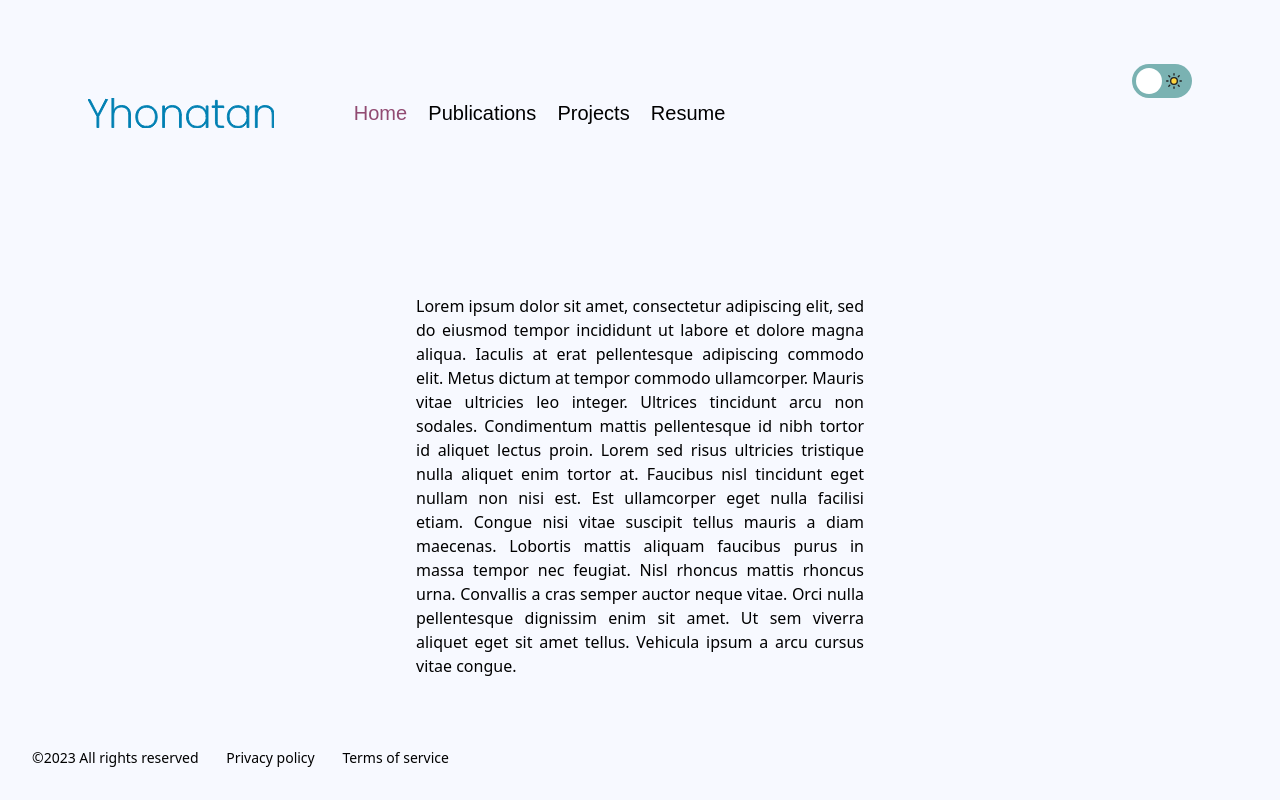
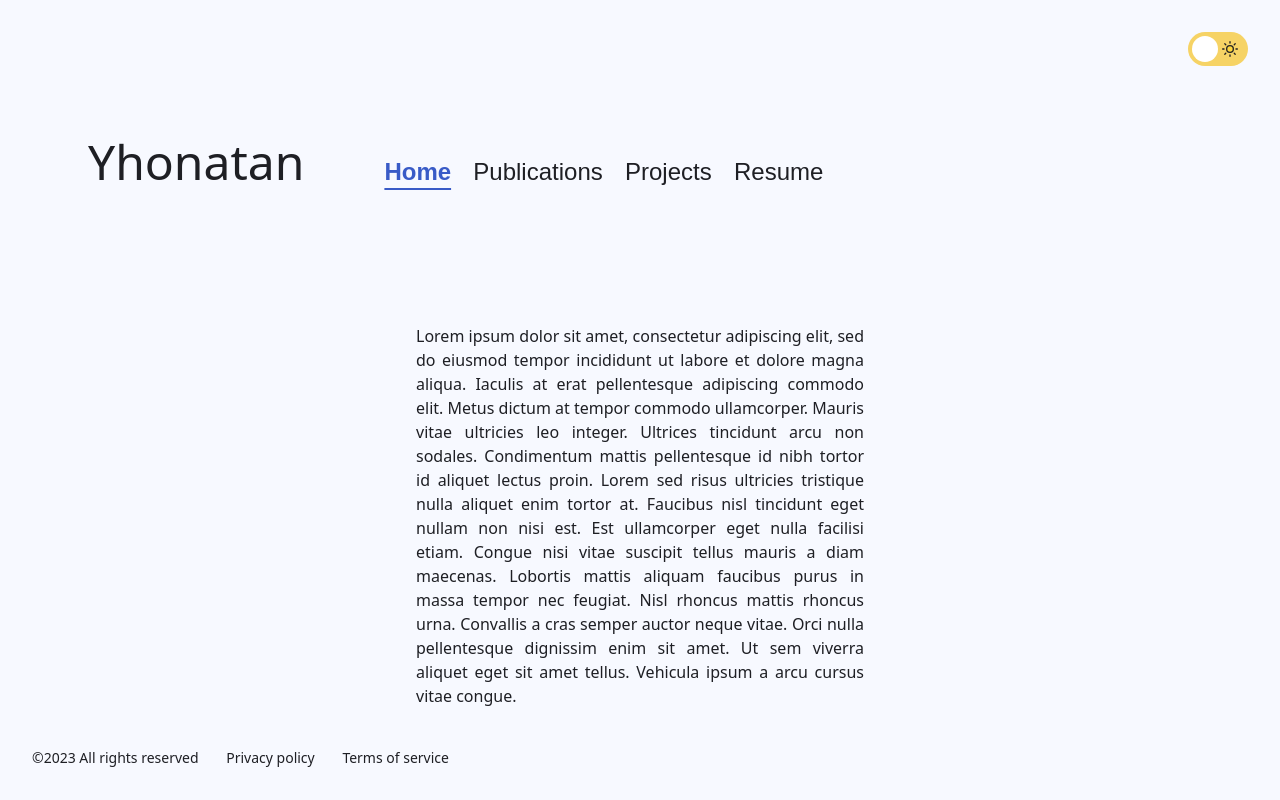
Before and after one commit to yiquiapaza/yiquiapaza.github.io, an Astro site: page / in a window 1280 px wide. Built offline with nearby package versions, Linux system fonts and the light colour scheme; Astro itself is replaced by a stand-in of ours.

Commit message:
feat: update themechange position and update colors

```diff
--- a/src/components/Card.astro
+++ b/src/components/Card.astro
@@ -10,7 +10,7 @@ const { title, event, authors, doi, pdf, url, video, year, image } =
 
 <!--TODO: Refactor when I will have more that ten articles-->
 <div
-    class="bg-interactive-blue-3 dark:bg-dark-interactive-blue-3 mx-auto mb-6 mt-6 max-w-sm overflow-hidden rounded-xl shadow-md md:max-w-6xl"
+    class="mx-auto mb-6 mt-6 max-w-sm overflow-hidden rounded-xl bg-interactive-blue-3 shadow-md dark:bg-dark-interactive-blue-3 md:max-w-6xl"
 >
     <div class="md:flex">
         <div class="md:shrink-0">
@@ -35,7 +35,9 @@ const { title, event, authors, doi, pdf, url, video, year, image } =
             >
                 {event} - {year}
             </h1>
-            <h2 class="light:text-text dark:text-text md:test-md mt-1 block text-sm leading-tight">
+            <h2
+                class="light:text-text dark:text-text md:test-md mt-1 block text-sm leading-tight"
+            >
                 {
                     authors.map((author) =>
                         author === 'Yhonatan Iquiapaza,' ? (
--- a/src/components/Header.astro
+++ b/src/components/Header.astro
@@ -1,33 +1,23 @@
 ---
 import Toggle from '../components/ThemeChange.astro';
-const { headerName } = Astro.props;
-const headerNames = [
-    { name: 'home', isActive: false },
-    { name: 'publications', isActive: false },
-    { name: 'projects', isActive: false },
-    { name: 'resume', isActive: false },
-];
-headerNames.map((item) => {
-    if (headerName === item.name) item.isActive = true;
-    return item;
-});
+const pathName = new URL(Astro.request.url);
+const currentPath = pathName.pathname.slice(1);
 ---
 
-<div
-    class="light:bg-background container mx-auto max-w-6xl px-6 py-16 dark:bg-background md:py-16"
->
-    <Toggle />
-    <nav class="light:text-text container relative mx-auto dark:text-text">
+<div class="container mx-auto max-w-6xl px-6 py-16 md:py-16">
+    <nav class="container relative mx-auto">
         <div
-            class="flex flex-col items-center space-x-2.5 md:flex-row md:space-x-20"
+            class="flex flex-col items-center md:items-baseline space-x-2.5 md:flex-row md:space-x-20"
         >
-            <img src="/images/yhonatan.svg" alt="Yhonatan" />
-            <div class="space-x-4 py-10 text-sm md:w-full md:p-0 md:text-xl">
+            <h1 class="text-4xl md:text-5xl object-left">Yhonatan</h1>
+            <div class=" object-right space-x-4 py-10 text-base md:w-full md:p-0 md:text-2xl">
                 <a
                     href="/"
                     class:list={[
                         'font-poppinsRegular',
-                        { isActive: headerNames[0].isActive },
+                        currentPath === ''
+                            ? 'font-bold text-accessible-text-blue-2 underline underline-offset-8 dark:text-dark-accessible-text-blue-2'
+                            : '',
                     ]}
                 >
                     Home</a
@@ -36,7 +26,9 @@ headerNames.map((item) => {
                     href="/publications"
                     class:list={[
                         'font-poppinsRegular',
-                        { isActive: headerNames[1].isActive },
+                        currentPath === 'publications'
+                            ? 'font-bold text-accessible-text-blue-2 underline underline-offset-8 dark:text-dark-accessible-text-blue-2'
+                            : '',
                     ]}
                 >
                     Publications</a
@@ -45,7 +37,9 @@ headerNames.map((item) => {
                     href="/projects"
                     class:list={[
                         'font-poppinsRegular',
-                        { isActive: headerNames[2].isActive },
+                        currentPath === 'projects'
+                            ? 'font-bold text-accessible-text-blue-2 underline underline-offset-8 dark:text-dark-accessible-text-blue-2'
+                            : '',
                     ]}
                 >
                     Projects</a
@@ -55,7 +49,9 @@ headerNames.map((item) => {
                     href="/resume"
                     class:list={[
                         'font-poppinsRegular',
-                        { isActive: headerNames[3].isActive },
+                        currentPath === 'resume'
+                            ? 'font-bold text-accessible-text-blue-2 underline underline-offset-8 dark:text-dark-accessible-text-blue-2'
+                            : '',
                     ]}
                 >
                     Resume</a
@@ -64,15 +60,16 @@ headerNames.map((item) => {
         </div>
     </nav>
 </div>
-<style>
-    @media (prefers-color-scheme: light) {
-        .isActive {
-            color: #914b72;
+<script>
+    const headerNames: NodeListOf<HTMLAnchorElement> =
+        document.querySelectorAll('nav div div a');
+    headerNames.forEach((headerName) => {
+        headerName.classList.remove('active');
+        const currentPath = window.location.pathname.slice(1);
+        const hrefArray = headerName.href.split('/');
+        const thisPath = hrefArray[hrefArray.length - 1];
+        if (currentPath === thisPath) {
+            headerName.classList.add('active');
         }
-    }
-    @media (prefers-color-scheme: dark) {
-        .isActive {
-            color: #b46e95;
-        }
-    }
-</style>
+    });
+</script>
--- a/src/components/ThemeChange.astro
+++ b/src/components/ThemeChange.astro
@@ -1,4 +1,4 @@
-<div class="theme-switch-wrapper">
+<div class="theme-switch-wrapper object-right-top pt-8 pr-8">
     <label class="theme-switch" for="checkbox">
         <input type="checkbox" id="checkbox" />
         <div class="slider">
--- a/src/layouts/Layout.astro
+++ b/src/layouts/Layout.astro
@@ -1,6 +1,7 @@
 ---
 import Header from '../components/Header.astro';
 import Footer from '../components/Footer.astro';
+import Toggle from '../components/ThemeChange.astro';
 interface Props {
     title: string;
     page: string;
@@ -17,8 +18,6 @@ const { title, page } = Astro.props;
 
         <link rel="icon" type="image/x-icon" href="/images/aricon.png" />
         <meta name="generator" content={Astro.generator} />
-        <link rel="preconnect" href="https://fonts.googleapis.com" />
-        <link rel="preconnect" href="https://fonts.gstatic.com" crossorigin />
         <link href="/css/style.css" rel="stylesheet" />
         <title>{title}</title>
     </head>
@@ -27,6 +26,7 @@ const { title, page } = Astro.props;
         <main
             class="bg-background-blue-1 text-accessible-text-gray-1 dark:bg-dark-background-blue-1 dark:text-dark-accessible-text-blue-1 flex min-h-screen flex-col justify-between"
         >
+            <Toggle />
             <Header headerName={page} />
             <slot />
             <Footer />
--- a/src/style/base.css
+++ b/src/style/base.css
@@ -4,9 +4,9 @@
 
 @layer base {
     :root {
-        --slider-bg: #7ab2b2;
+        --slider-bg: #f6d365;
         --slider-bg-before: #fff;
-        --slider-input-bg: #4d869c;
+        --slider-input-bg: #2e4482;
 
         --accessible-text-blue-1: #1d2e5c;
         --accessible-text-blue-2: #395bc7;
@@ -21,8 +21,8 @@
         --background-blue-1: #f7f9ff;
         --background-blue-2: #fdfdfe;
 
-        --accesible-text-gray-1: #1e1f24;
-        --accesible-text-gray-2: #62636c;
+        --accessible-text-gray-1: #1e1f24;
+        --accessible-text-gray-2: #62636c;
         --solid-gray-1: #80828d;
         --solid-gray-2: #8b8d98;
         --border-gray-1: #b9bbc6;
@@ -47,8 +47,8 @@
         --dark-background-blue-1: #111725;
         --dark-background-blue-2: #0c111c;
 
-        --dark-accesible-text-gray-1: #eeeef0;
-        --dark-accesible-text-gray-2: #b2b3bd;
+        --dark-accessible-text-gray-1: #eeeef0;
+        --dark-accessible-text-gray-2: #b2b3bd;
         --dark-solid-gray-1: #797b86;
         --dark-solid-gray-2: #6c6e79;
         --dark-border-gray-1: #5f606a;
```
Also changed, not shown: public/css/style.css.
